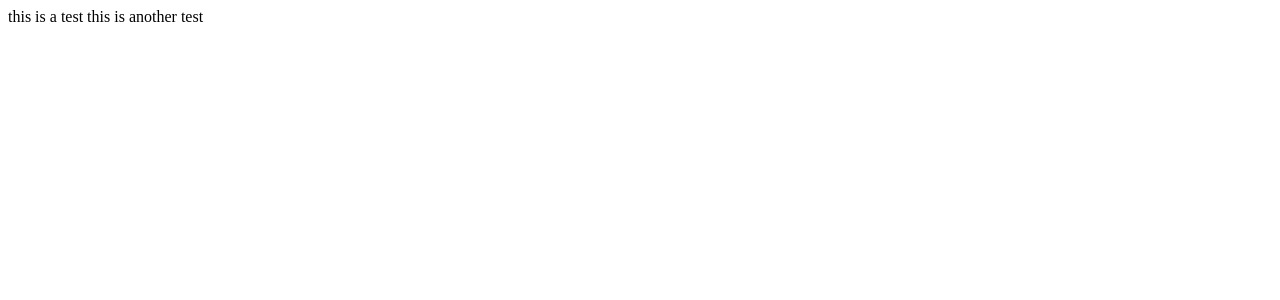
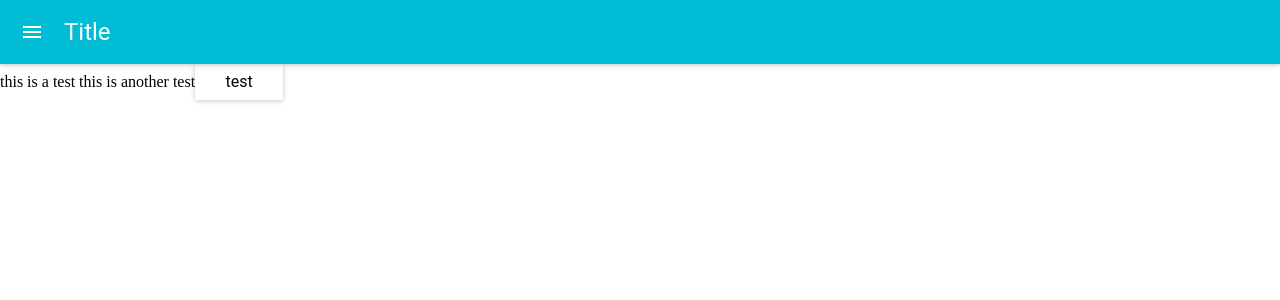
Before and after one commit to 1412369/UI-UX-Design-TH2014, a React app: page / in a window 1280 px wide. Shown: the top 300 px of the page. Built offline with nearby package versions, Linux system fonts and the light colour scheme.

Commit message:
Add gitignore + Setup Material project

```diff
--- a/package.json
+++ b/package.json
@@ -6,7 +6,7 @@
   "scripts": {
     "test": "echo \"Error: no test specified\" && exit 1",
     "dev": "webpack-dev-server --mode development --open",
-    "build":"webpack --mode production"
+    "build": "webpack --mode production"
   },
   "repository": {
     "type": "git",
@@ -25,6 +25,7 @@
     "babel-preset-react": "^6.24.1",
     "css-loader": "^0.28.11",
     "html-webpack-plugin": "^3.2.0",
+    "material-ui": "^0.20.0",
     "react": "^16.3.2",
     "react-dom": "^16.3.2",
     "react-router-dom": "^4.2.2",
--- /dev/null
+++ b/public/styles/styles.css
@@ -0,0 +1,3 @@
+body {
+    margin:0px
+}
--- a/src/container/test.jsx
+++ b/src/container/test.jsx
@@ -1,4 +1,5 @@
 import React, { Component } from 'react';
+import RaisedButton from 'material-ui/RaisedButton';
 
 class test extends Component {
     render() {
@@ -6,6 +7,7 @@ class test extends Component {
             <div>
                 this is a test
                 this is another test
+                <RaisedButton>test</RaisedButton>
             </div>
         );
     }
--- a/src/index.html
+++ b/src/index.html
@@ -4,6 +4,7 @@
     <meta charset="UTF-8">
     <meta name="viewport" content="width=device-width, initial-scale=1.0">
     <meta http-equiv="X-UA-Compatible" content="ie=edge">
+    <link rel="stylesheet" href="/public/styles/styles.css">
     <title>Thiết kế giao diện</title>
 </head>
 <body>
--- a/src/routes.jsx
+++ b/src/routes.jsx
@@ -1,12 +1,26 @@
 import { Switch, Route } from 'react-router-dom'
 import React, { Component } from 'react';
+import MuiThemeProvider from 'material-ui/styles/MuiThemeProvider'
 import Test from './container/test'
+import AppBar from 'material-ui/AppBar';
+import IconButton from 'material-ui/IconButton';
+import IconMenu from 'material-ui/IconMenu';
+import MenuItem from 'material-ui/MenuItem';
+import FlatButton from 'material-ui/FlatButton';
+import Toggle from 'material-ui/Toggle';
+import MoreVertIcon from 'material-ui/svg-icons/navigation/more-vert';
+import NavigationClose from 'material-ui/svg-icons/navigation/close';
 class routes extends Component {
     render() {
         return (
-            <Switch>
-                <Route exact path="/" component={Test}/>
-            </Switch>
+            <MuiThemeProvider>
+                <AppBar
+                    title="Title"
+                />
+                <Switch>
+                    <Route exact path="/" component={Test} />
+                </Switch>
+            </MuiThemeProvider>
         );
     }
 }
```
Also changed, not shown: 2 other files (tests, documents, lock files or other folders).
